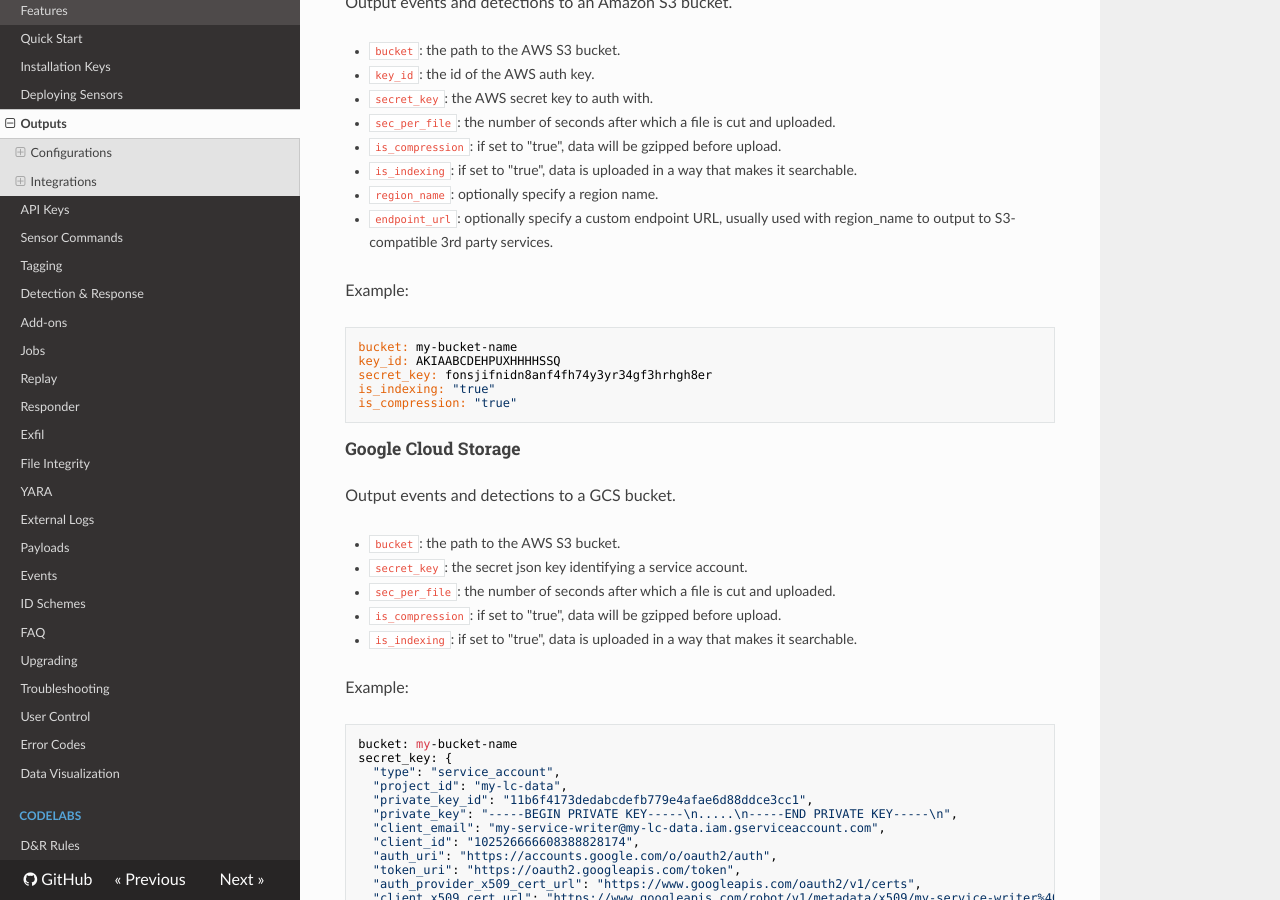
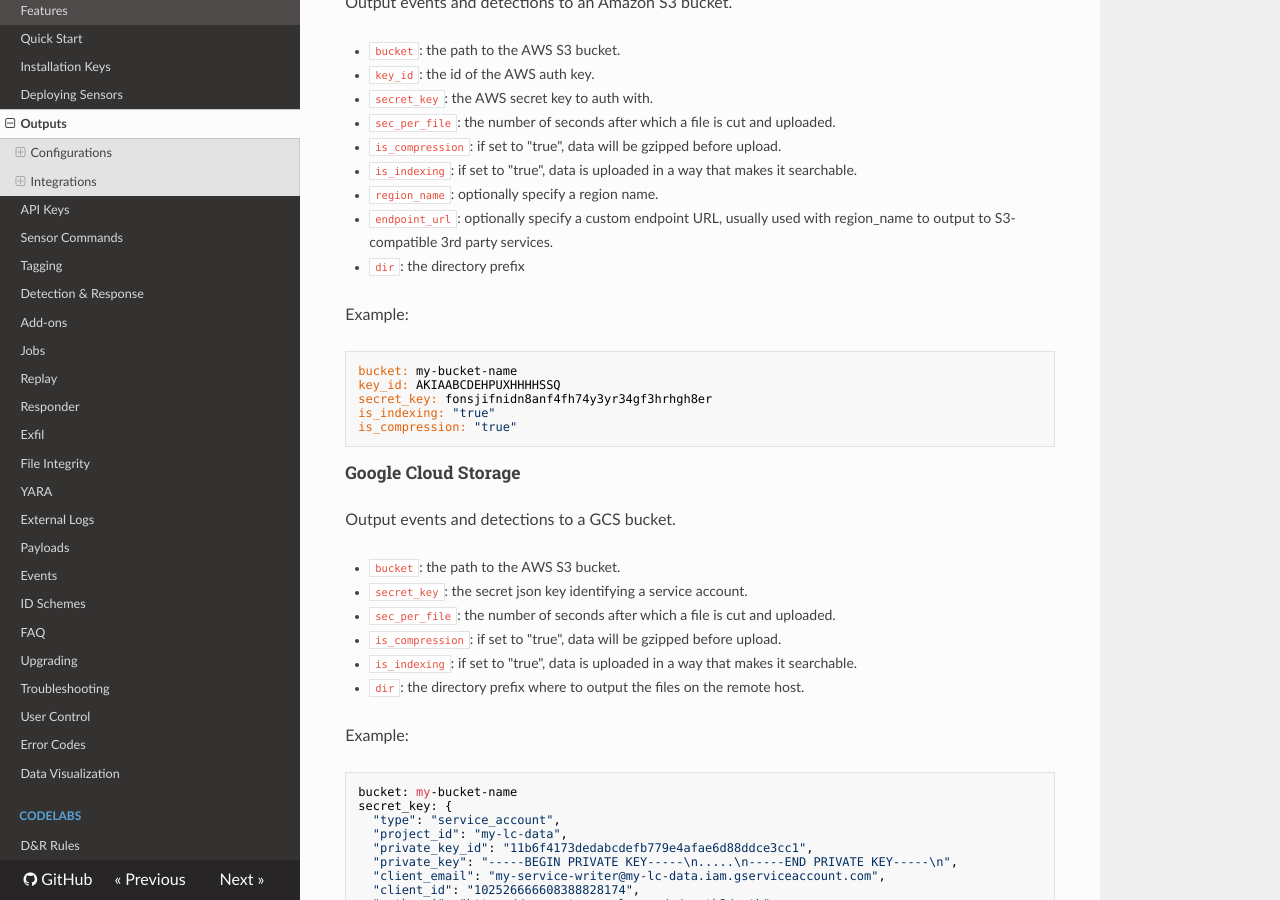
Before and after one commit to refractionPOINT/lce_doc, an MkDocs documentation site: the page built from docs/outputs.md, in a window 1280 px wide and 900 px high, scrolled down 1099 px. Built offline with MkDocs 1.6.1, drawn with Linux system fonts in a browser that asks for light colours; nearby versions of some CDN libraries; old or Windows-style settings are respelled for this version of MkDocs.

Commit message:
Adding the dir parameter to S3 and GCS

````diff
--- a/docs/outputs.md
+++ b/docs/outputs.md
@@ -26,6 +26,7 @@ Output events and detections to an Amazon S3 bucket.
 * `is_indexing`: if set to "true", data is uploaded in a way that makes it searchable.
 * `region_name`: optionally specify a region name.
 * `endpoint_url`: optionally specify a custom endpoint URL, usually used with region_name to output to S3-compatible 3rd party services.
+* `dir`: the directory prefix
 
 Example:
 ```
@@ -44,6 +45,7 @@ Output events and detections to a GCS bucket.
 * `sec_per_file`: the number of seconds after which a file is cut and uploaded.
 * `is_compression`: if set to "true", data will be gzipped before upload.
 * `is_indexing`: if set to "true", data is uploaded in a way that makes it searchable.
+* `dir`: the directory prefix where to output the files on the remote host.
 
 Example:
 ```
````
